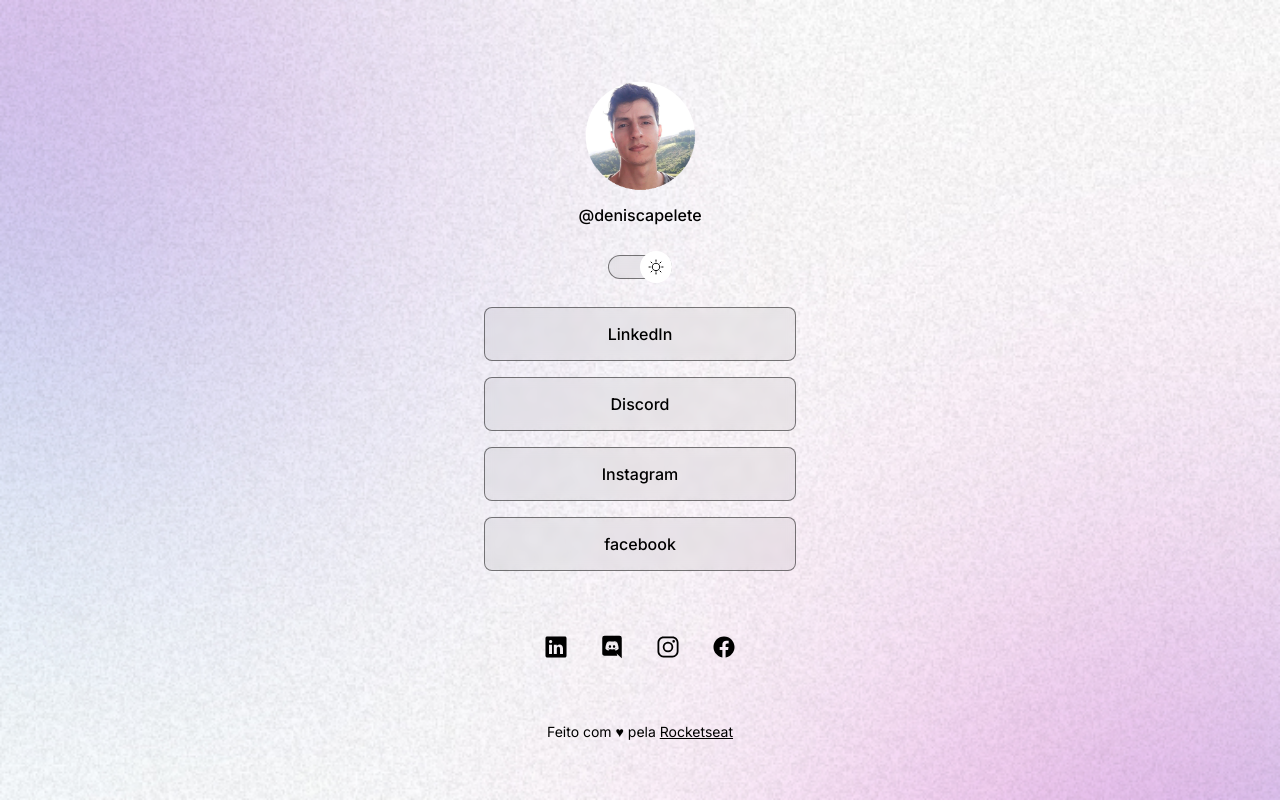
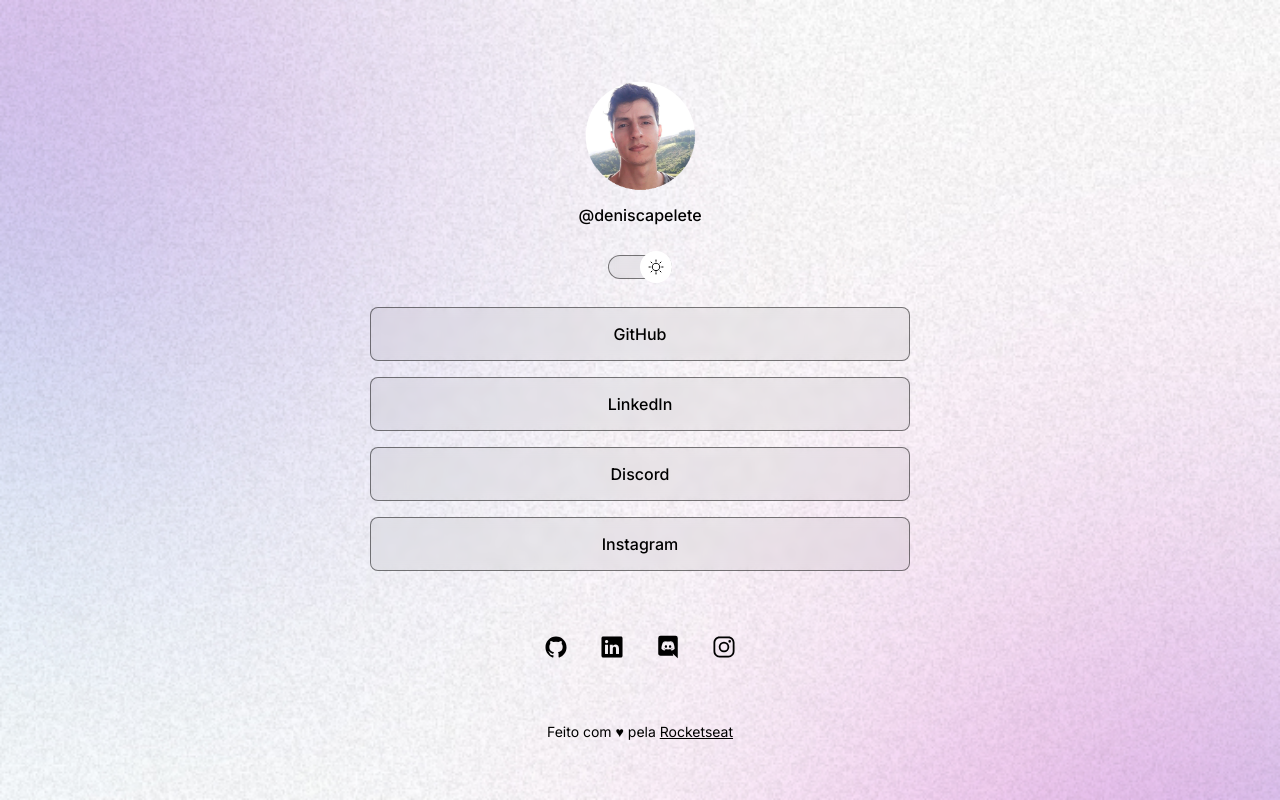
Before and after one commit to deniscapelete/projeto_dev_links, a plain HTML site: page index.html in a window 1280 px wide. Drawn offline with nearby package versions, Linux system fonts and the light colour scheme.

Commit message:
ajustando links e largura do container

```diff
--- a/index.html
+++ b/index.html
@@ -32,6 +32,11 @@
             <ul>
                 <li>
                     <a
+                        href="https://github.com/deniscapelete"
+                        target="_blank">GitHub</a>
+                </li>
+                <li>
+                    <a
                         href="https://www.linkedin.com/in/denis-capelete-evangelista-902539233/"
                         target="_blank">LinkedIn</a>
                 </li>
@@ -43,13 +48,14 @@
                     <a href="https://www.instagram.com/denis_ce5/"
                         target="_blank">Instagram</a>
                 </li>
-                <li>
-                    <a
-                        href="https://www.facebook.com/profile.php?id=100012970085411"
-                        target="_blank">facebook</a>
-                </li>
+
             </ul>
             <div id="social_links">
+                <a
+                    href="https://github.com/deniscapelete"
+                    target="_blank">
+                    <ion-icon name="logo-github"></ion-icon>
+                </a>
                 <a
                     href="https://www.linkedin.com/in/denis-capelete-evangelista-902539233/"
                     target="_blank">
@@ -62,12 +68,6 @@
                 <a href="https://www.instagram.com/denis_ce5/" target="_blank">
                     <ion-icon name="logo-instagram"></ion-icon>
                 </a>
-                <a
-                    href="https://www.facebook.com/profile.php?id=100012970085411"
-                    target="_blank">
-                    <ion-icon name="logo-facebook"></ion-icon>
-                </a>
-
             </div>
 
             <footer>
--- a/style.css
+++ b/style.css
@@ -40,7 +40,8 @@ body * {
 }
 
 #container {
-  width: 360px;
+  width: 100%x;
+  max-width: 588px;
   margin: 56px auto 0px; /* top rigth bottom left - no exemplo como só tem 3 o do meio vale para as duas laterais */
   padding: 0 24px;
 }
```
